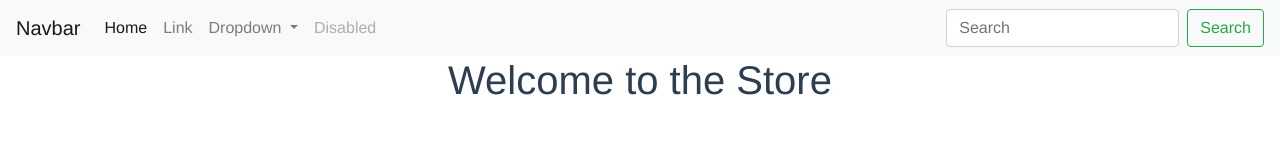
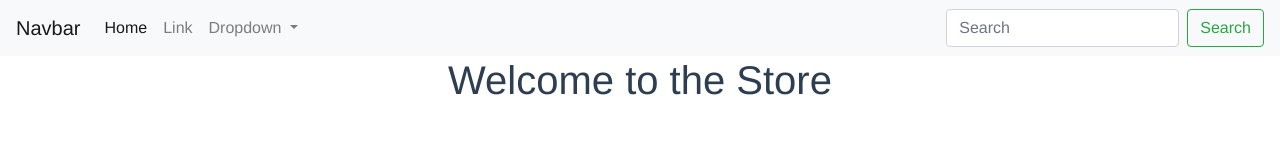
Before and after one commit to singhp1992/ecommerce-vuejs, a Vue app: page / in a window 1280 px wide. Shown: the top 160 px of the page. Built offline with nearby package versions, Linux system fonts and the light colour scheme.

Commit message:
removed disabled button

```diff
--- a/src/views/Header.vue
+++ b/src/views/Header.vue
@@ -25,9 +25,6 @@
           <div class="dropdown-divider"></div>
           <a class="dropdown-item" href="#">Something else here</a>
         </div>
-      </li>
-      <li class="nav-item">
-        <a class="nav-link disabled" href="#">Disabled</a>
       </li>
     </ul>
     <form class="form-inline my-2 my-lg-0">
```
